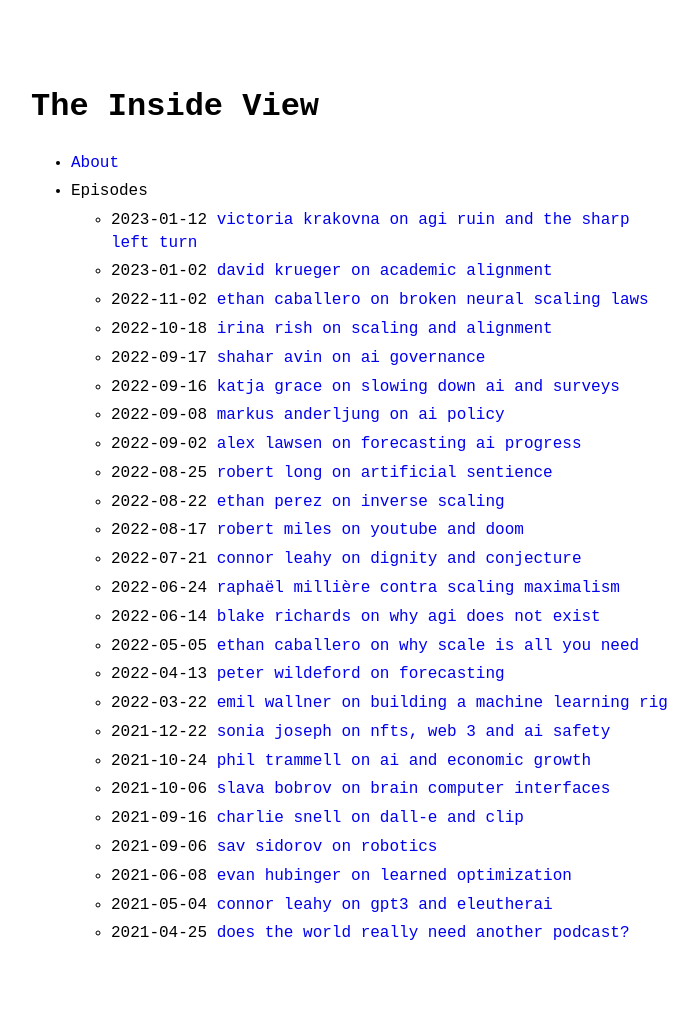
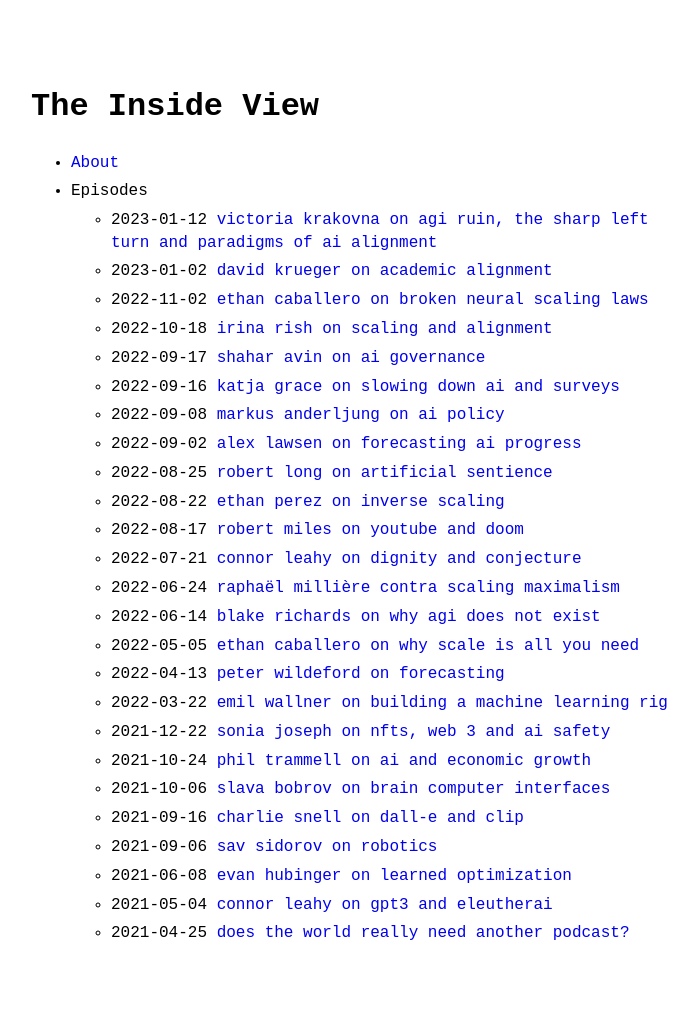
Before and after one commit to theinsideview/theinsideview.github.io, a Jekyll site: the page built from index.md, in a window 1280 px wide. Shown: the whole page, without its empty margins (289-987 px from the left). Built offline with Jekyll 4.4.1, drawn with Linux system fonts in a browser that asks for light colours.

Commit message:
Update 2023-01-12-krakvona.md

```diff
--- a/_posts/2023-01-12-krakvona.md
+++ b/_posts/2023-01-12-krakvona.md
@@ -1,6 +1,6 @@
 ---
 layout: post
-title: "Victoria Krakovna on AGI Ruin And The Sharp Left Turn"
+title: "Victoria Krakovna on AGI Ruin, The Sharp Left Turn And Paradigms Of AI Alignment"
 category: podcast
 permalink: victoria
 youtubeId: ZpwSNiLV-nw
```
